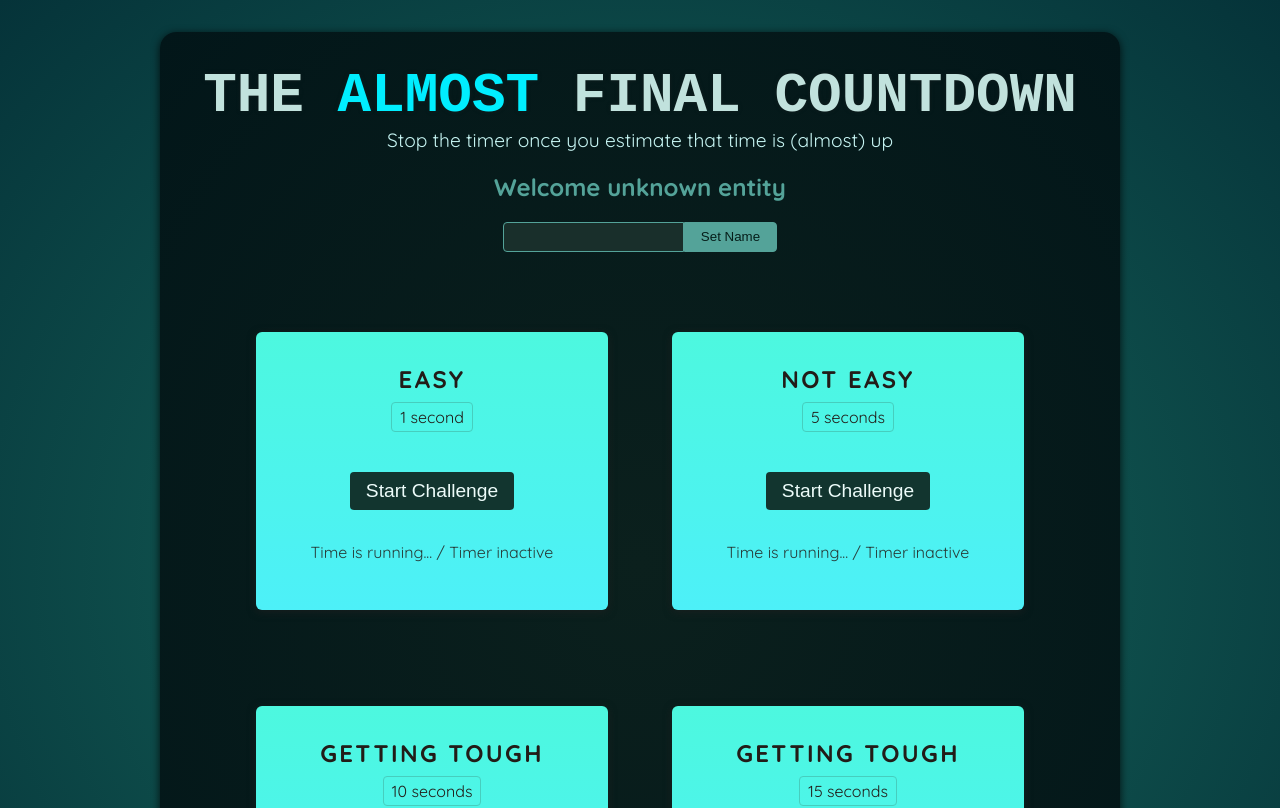
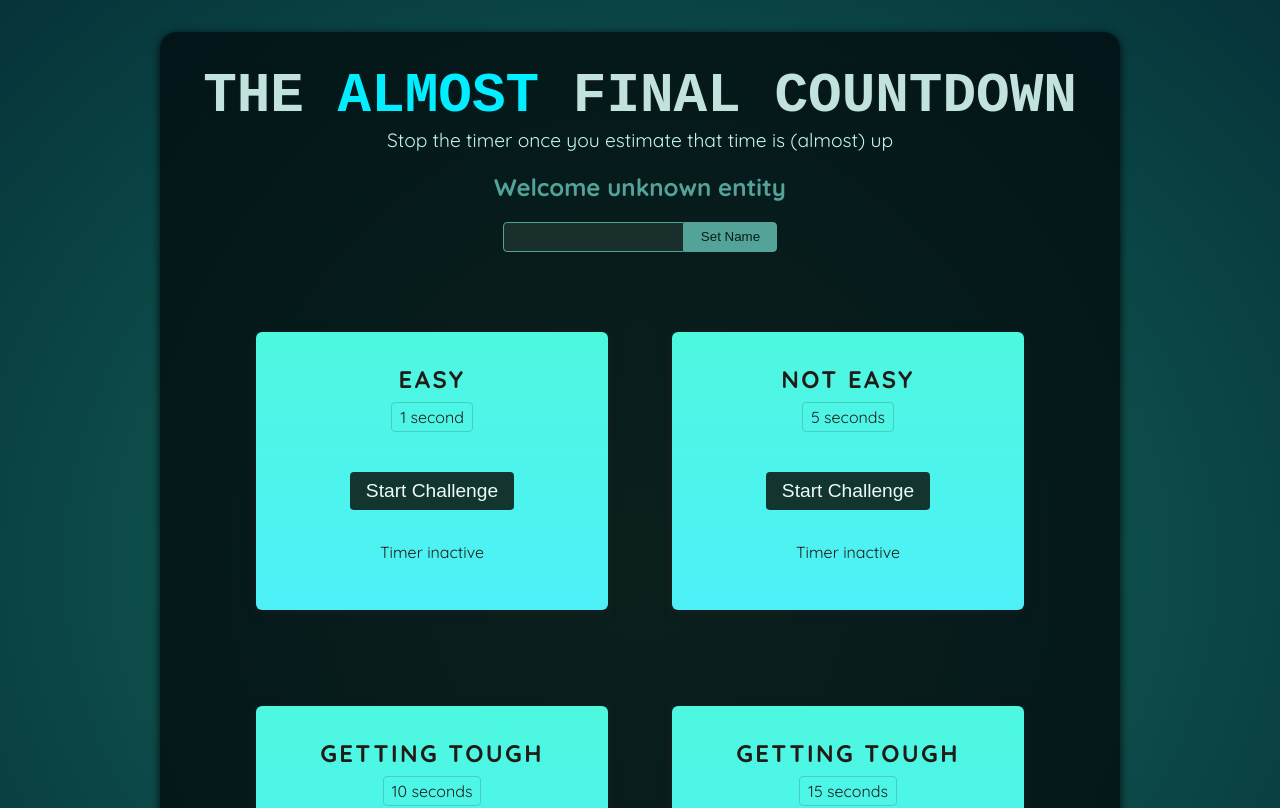
Before and after one commit to jeerawut97/react-104, a React (Vite) app: page / in a window 1280 px wide. Shown: the top 808 px of the page. Built offline with nearby package versions, Linux system fonts and the light colour scheme; a web font is replaced by a local one.

Commit message:
Setting Timers & Managing State

```diff
--- a/src/components/TimerChallenge.jsx
+++ b/src/components/TimerChallenge.jsx
@@ -1,17 +1,35 @@
+import { useState } from "react";
+
 export default function TimerChallenge({title, targetTime}) {
+    const [timerStarted, setTimerStarted] = useState(false);
+    const [timerExpired, setTimerExpired] = useState(false);
+
+    function handleStart() {
+        setTimeout(() => {
+            setTimerExpired(true);
+        }, targetTime * 1000);
+
+        setTimerStarted(true)
+    }
+
+    function handleStop() {
+        // setTimerStarted(false);
+    }
+
     return (
         <section className="challenge">
             <h2>{title}</h2>
+            {timerExpired && <p>You lost!</p>}
             <p className="challenge-time">
                 {targetTime} second{targetTime > 1? 's': ''}
             </p>
             <p>
-                <button>
-                    Start Challenge
+                <button onClick={handleStart}>
+                    {timerStarted? 'Stop': 'Start'} Challenge
                 </button>
             </p>
-            <p className="active">
-                Time is running... / Timer inactive
+            <p className={timerStarted? "active": undefined}>
+                {timerStarted? 'Time is running...': 'Timer inactive'}
             </p>
         </section>
     )
```
